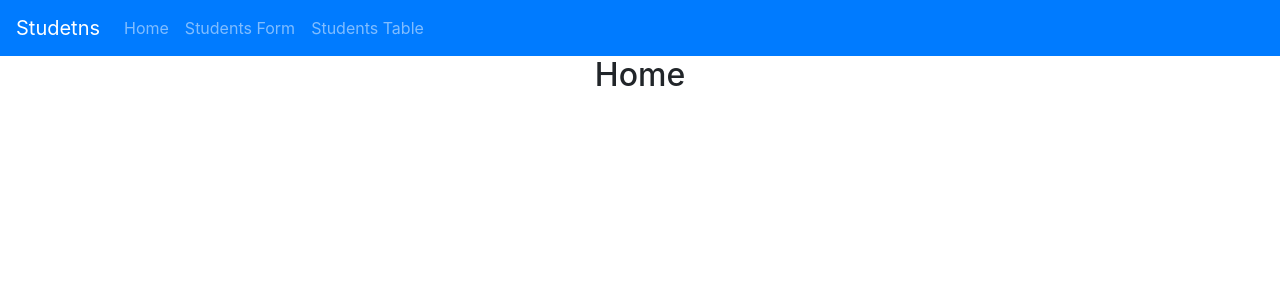
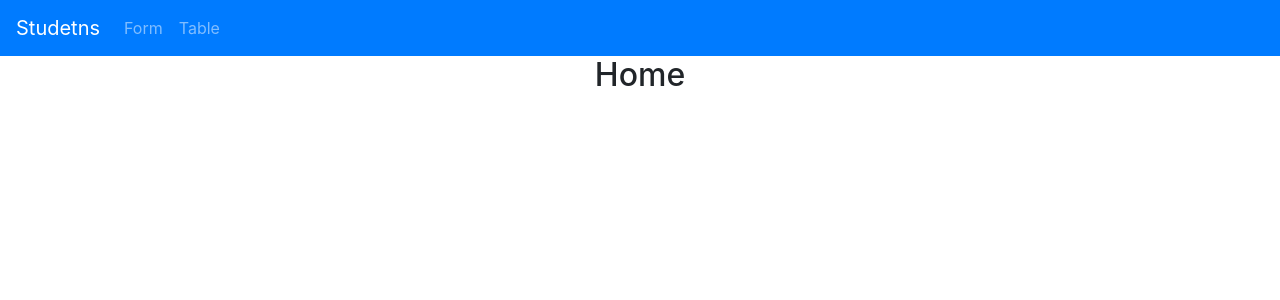
Before and after one commit to citizen-dror/students-test, a React (Create React App) app in the folder client/: page / in a window 1280 px wide. Shown: the top 300 px of the page. Built offline with nearby package versions, Linux system fonts and the light colour scheme.

Commit message:
improve navbar

```diff
--- a/client/src/components/Header.tsx
+++ b/client/src/components/Header.tsx
@@ -10,9 +10,8 @@ const Header: React.FC<Props> = () => {
         <Navbar bg="primary" variant="dark">
             <Navbar.Brand href="/">Studetns</Navbar.Brand>
             <Nav className="mr-auto">
-                <Nav.Link href="/">Home</Nav.Link>
-                <Nav.Link href="/form">Students Form</Nav.Link>
-                <Nav.Link href="/table">Students Table</Nav.Link>
+                <Nav.Link href="/form">Form</Nav.Link>
+                <Nav.Link href="/table">Table</Nav.Link>
             </Nav>
         </Navbar>
     )
```
